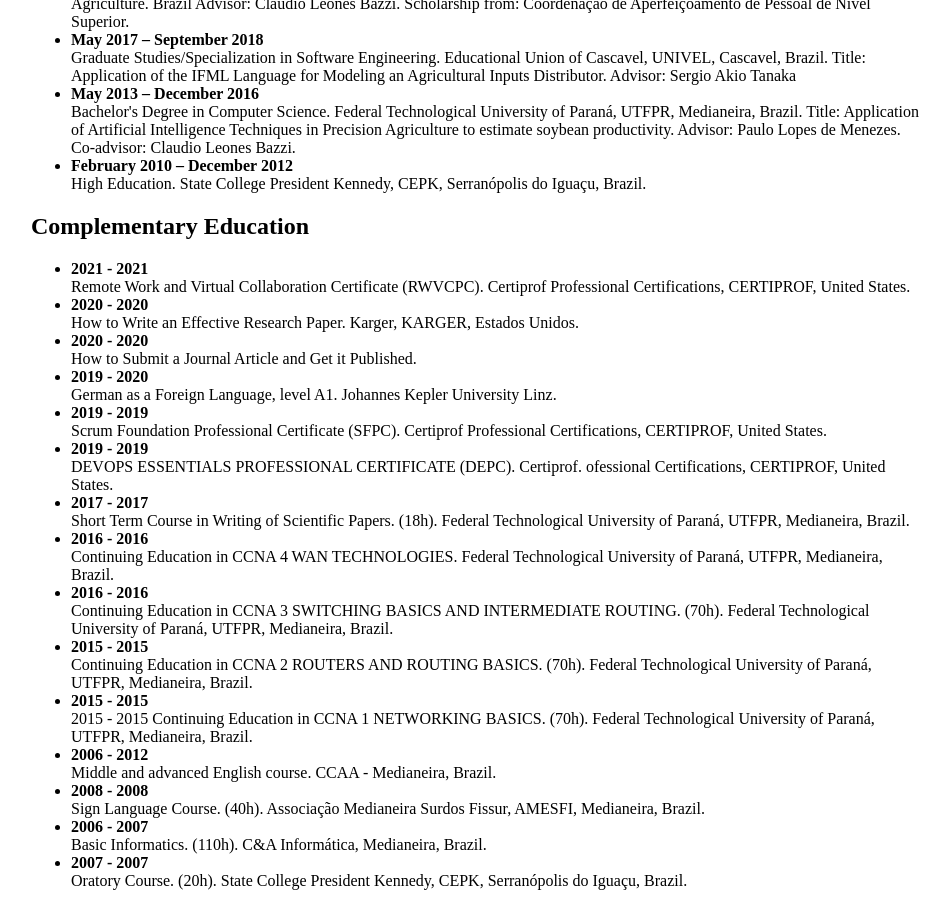
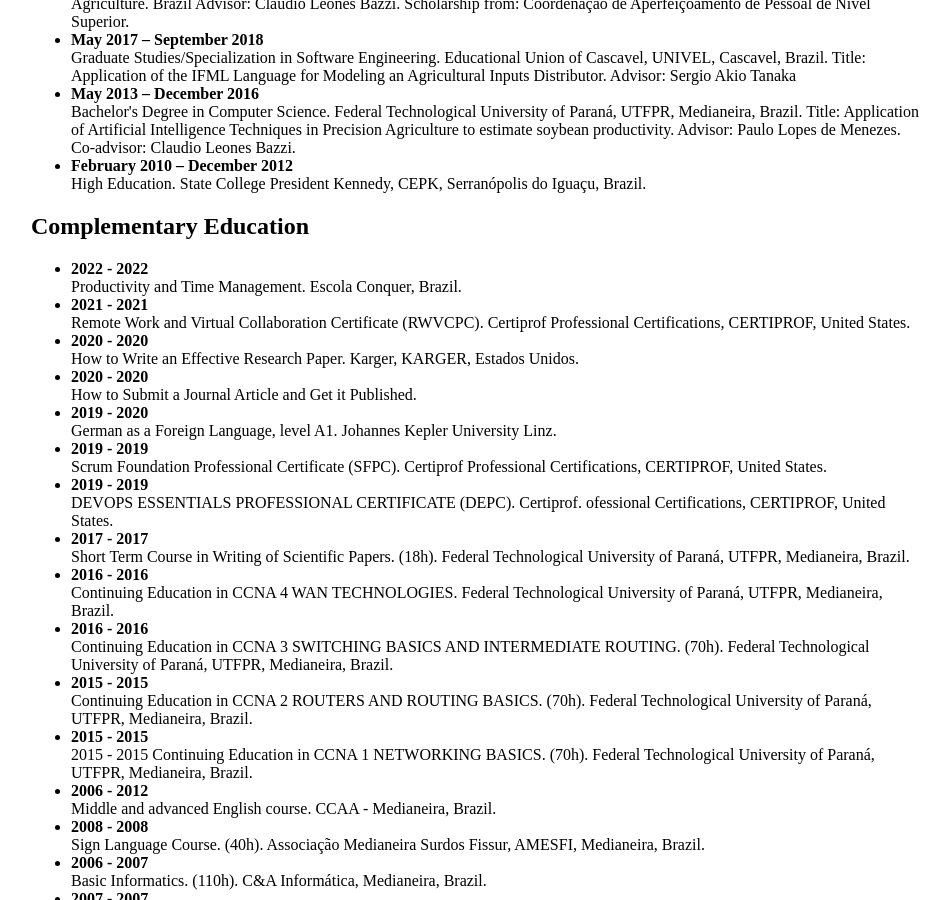
Before and after one commit to GabrielaMichelon/gabrielamichelon.github.io, a Jekyll site: the page built from cv/index.html, in a window 1280 px wide and 900 px high, scrolled down 393 px. Shown: the whole window, without its empty margins (161-1110 px from the left). Built offline with Jekyll 4.4.1, drawn with Linux system fonts in a browser that asks for light colours.

Commit message:
add complementary education

```diff
--- a/cv/index.html
+++ b/cv/index.html
@@ -24,6 +24,8 @@
 					<h2>Complementary Education</h2>
 
 					<ul>
+						<li><b>2022 - 2022</b> <br>
+							Productivity and Time Management. Escola Conquer, Brazil.
 						<li><b>2021 - 2021</b> <br>
 							Remote Work and Virtual Collaboration Certificate (RWVCPC). Certiprof Professional Certifications, CERTIPROF, United States.
   						<li><b>2020 - 2020</b> <br>
```
Also changed, not shown: 1 other file.
